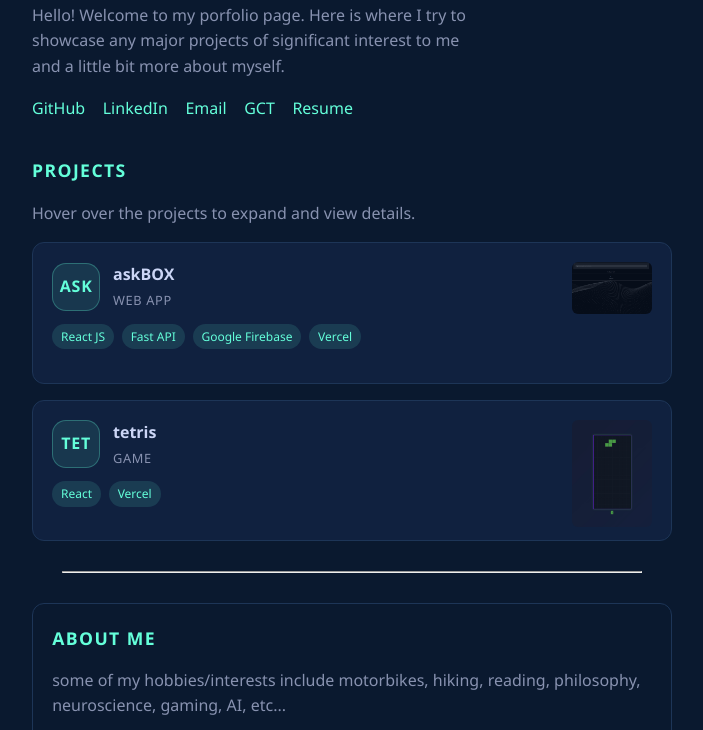
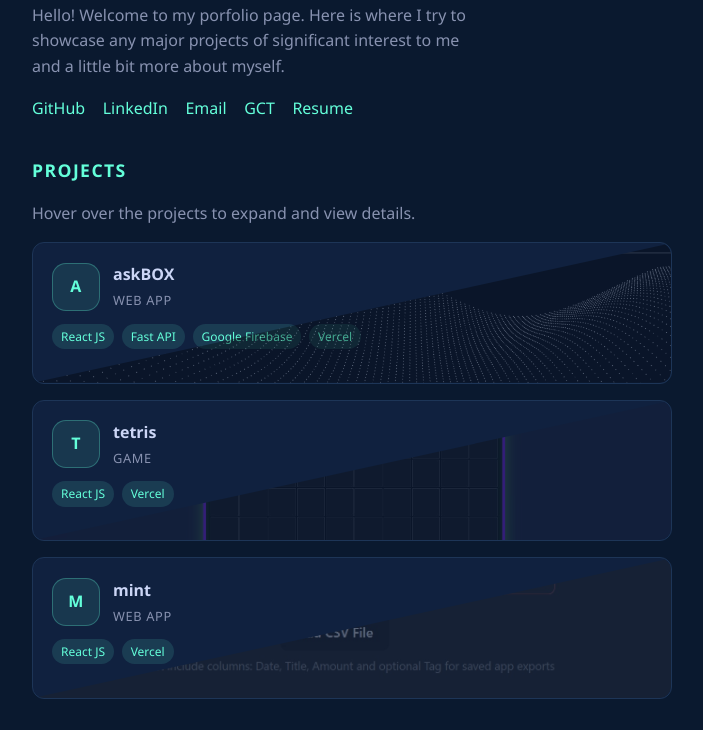
Before and after one commit to zainmk/zainkhan, a website built with Vite: page index.html in a window 1280 px wide. Shown: the part 222-952 px from the top of the page, without its empty margins (288-991 px from the left). Built offline with nearby package versions, Linux system fonts and the light colour scheme; files whose address does not match are found by name.

Commit message:
project images

```diff
--- a/src/main.js
+++ b/src/main.js
@@ -24,10 +24,9 @@ const projectItems = [
   {
     name: 'askBOX',
     category: 'Web App',
-    icon: 'ASK',
+    icon: 'A',
     summary: 'An app built to make requests to the shared private cloud server, BOX. Streams are made via the PLEX app.',
-    details:
-      'A supporting web application for users to make requests for movies/series tiles. Makes use of the OMDB API to query search results against the IMDB database.',
+    details:'A supporting web application for users to make requests for movies/series tiles. Makes use of the OMDB API to query search results against the IMDB database.',
     stack: ['React JS', 'Fast API', 'Google Firebase', 'Vercel'],
     url: 'https://askthebox.vercel.app/',
     githubUrl: 'https://github.com/zainmk/askBOX',
@@ -36,14 +35,24 @@ const projectItems = [
   {
     name: 'tetris',
     category: 'Game',
-    icon: 'TET',
+    icon: 'T',
     summary: 'a very simple and minimalistic tetris game. purpose is that with minimal ui, can you play an entire game',
-    details:
-      'a simple game dedicated entirely to the frontend. No synchronized state required as the "game" entirely exists within the React "state".',
-    stack: ['React', 'Vercel'],
-    url: 'https://tetris-boxx.vercel.app',
+    details:'a simple game dedicated entirely to the frontend. No synchronized state required as the "game" entirely exists within the React "state".',
+    stack: ['React JS', 'Vercel'],
+    url: 'https://tetris-box.vercel.app',
     githubUrl: 'https://github.com/zainmk/tetris',
     imageUrl: 'tetris.jpg',
+  },
+  {
+    name: 'mint',
+    category: 'Web App',
+    icon: 'M',
+    summary: '',
+    details: 'a',
+    stack: ['React JS', 'Vercel'],
+    url: 'https://mint---box.vercel.app',
+    githubUrl: 'https://github.com/zainmk/mint',
+    imageUrl: 'mint.jpg',
   },
 ]
 
@@ -121,15 +130,9 @@ document.querySelector('#app').innerHTML = `
         <div class=
         "project-stack">${projectMarkup}</div>
       </section>
-      <hr style="margin:30px" />
+      <hr style="margin:50px" />
        <section id="about" class="about-strip top-about">
         <h2>About Me</h2>
-        <p>
-          some of my hobbies/interests include motorbikes, hiking, reading, philosophy, neuroscience, gaming, AI, etc...
-        </p>
-        <p>
-          books/movies I'd recommend ; interstellar, inception (all the nolan's), iRobot
-        </p>
         <div class="about-gallery" aria-label="About image slideshow">
           <div class="about-gallery-track">
             ${aboutGalleryMarkup}
@@ -152,6 +155,20 @@ function setActiveProject(activeIndex) {
 projectPanels.forEach((panel, index) => {
   panel.addEventListener('mouseenter', () => setActiveProject(index))
   panel.addEventListener('focusin', () => setActiveProject(index))
+
+  panel.addEventListener('mouseleave', () => {
+    if (!panel.matches(':focus-within')) {
+      setActiveProject(undefined)
+    }
+  })
+
+  panel.addEventListener('focusout', (event) => {
+    const nextFocusedElement = event.relatedTarget
+    if (!panel.contains(nextFocusedElement) && !panel.matches(':hover')) {
+      setActiveProject(undefined)
+    }
+  })
+
   panel.addEventListener('click', () => {
     panel.scrollIntoView({ behavior: 'smooth', block: 'center' })
     setActiveProject(index)
--- a/src/style.css
+++ b/src/style.css
@@ -137,9 +137,10 @@ h1 {
   background: color-mix(in srgb, var(--surface) 92%, transparent);
   border: 1px solid var(--border);
   border-radius: 12px;
-  padding: 1.2rem;
+  padding: 1.2rem 45% 1.2rem 1.2rem;
   cursor: pointer;
-  transition: transform 0.2s ease, border-color 0.2s ease, box-shadow 0.2s ease;
+  transition: transform 0.2s ease, border-color 0.2s ease, box-shadow 0.2s ease, padding-right 0.2s ease;
+  overflow: hidden;
 }
 
 .project-panel:hover,
@@ -148,6 +149,12 @@ h1 {
   border-color: var(--accent);
   transform: translateY(-2px) scale(1.01);
   box-shadow: 0 12px 32px rgb(2 12 27 / 28%);
+}
+
+.project-panel:hover,
+.project-panel:focus-within,
+.project-panel.is-active {
+  padding-right: 55%;
 }
 
 .app-top {
@@ -184,23 +191,28 @@ h1 {
 
 .project-image {
   position: absolute;
-  top: 1.2rem;
-  right: 1.2rem;
-  width: 80px;
-  height: auto;
-  opacity: 0.6;
-  border-radius: 6px;
-  transition: all 0.3s ease;
+  inset: 0;
+  width: 100%;
+  height: 100%;
+  object-fit: cover;
+  opacity: 0.35;
+  visibility: visible;
+  border-radius: 0 12px 12px 0;
+  clip-path: polygon(100% 0, 100% 100%, 0 100%);
+  transition: opacity 0.3s ease, clip-path 0.3s ease, transform 0.3s ease;
   pointer-events: none;
 }
 
+.project-panel:hover .project-image,
+.project-panel:focus-within .project-image,
 .project-panel.is-active .project-image {
-  position: static;
+  object-fit: contain;
+  object-position: right center;
+  width: 50%;
   opacity: 1;
-  display: block;
-  width: 100%;
-  max-width: 300px;
-  margin: 0.8rem auto 0;
+  clip-path: none;
+  left: auto;
+  right: 0;
 }
 
 .app-summary {
```
Also changed, not shown: public/mint.jpg (added).
